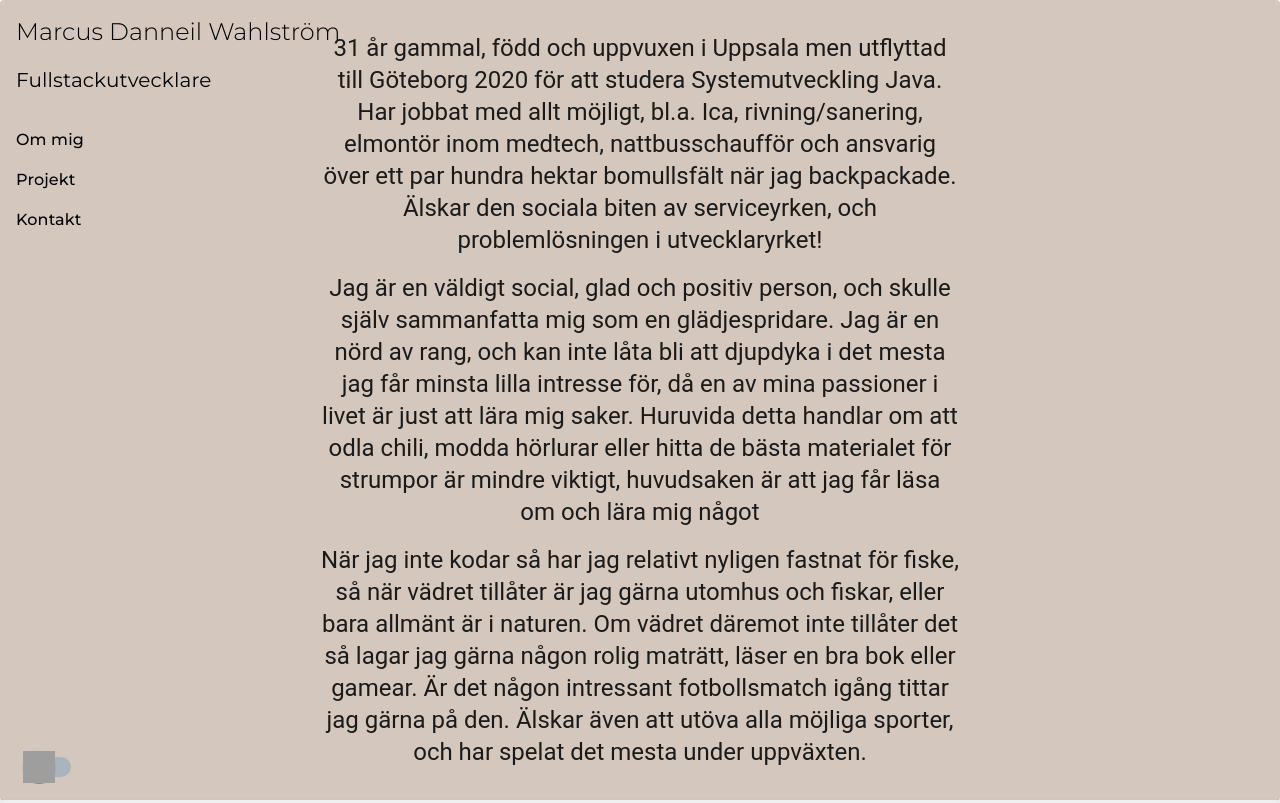
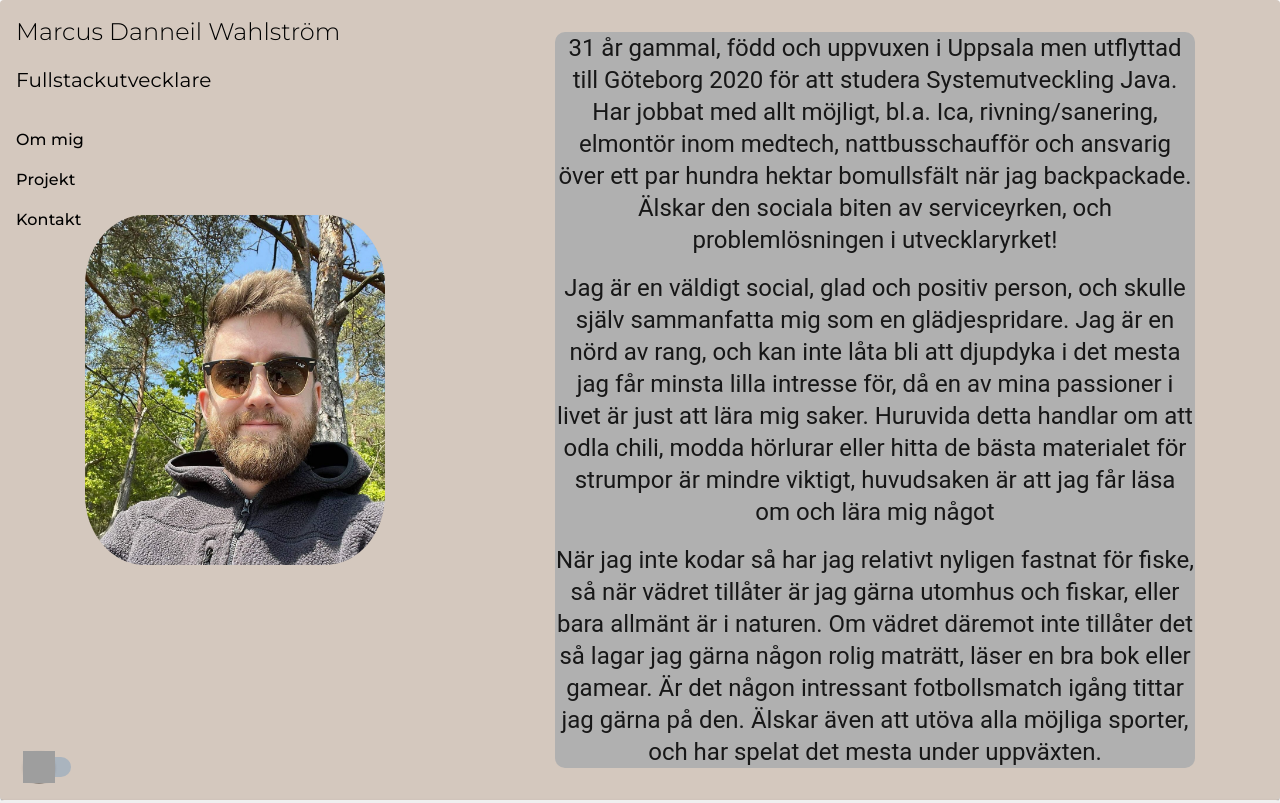
Before and after one commit to mdanneil/reactportfolio, a React (Create React App) app: page / in a window 1280 px wide. Shown: the top 803 px of the page. Built offline with nearby package versions, Linux system fonts and the light colour scheme; grey boxes are pictures that could not be loaded.

Commit message:
add image and ability to deploy to github pages for now

```diff
--- a/src/components/About.tsx
+++ b/src/components/About.tsx
@@ -1,6 +1,7 @@
 import { Grid, Typography } from "@mui/material";
 import { useTranslation } from "react-i18next";
 import React from "react";
+const imagePath: string = require("../assets/pfpimg.jpg");
 
 const About = () => {
   const { t } = useTranslation();
@@ -9,11 +10,36 @@ const About = () => {
     <section id="om mig">
       <Grid
         container
+        direction={"column"}
         justifyContent="center"
         alignItems="center"
         style={{ height: "100vh" }}
       >
-        <Grid item width={"50%"} textAlign={"center"}>
+        <div
+          style={{
+            width: "300px", // Set your desired width
+            height: "350px", // Set your desired height
+            borderRadius: "20%", // Make it round
+            overflow: "hidden", // Hide overflow to ensure a perfect circle
+            marginBottom: "20px", // Add margin for spacing
+          }}
+        >
+          <img
+            src={imagePath}
+            alt="Profile"
+            style={{
+              width: "100%", // Take up 100% of the container
+              height: "auto", // Maintain aspect ratio
+              display: "block", // Remove any default spacing issues
+            }}
+          />
+        </div>
+        <Grid
+          item
+          width={"50%"}
+          textAlign={"center"}
+          sx={{ backgroundColor: "#B0B0B0", borderRadius: "10px" }}
+        >
           <Typography variant="h5">{t("About.about")}</Typography>
           <p></p>
           <Typography variant="h5">{t("About.personality")}</Typography>
```
Also changed, not shown: package.json (+7 -3 lines), src/assets/pfpimg.jpg (added), 1 other file (tests, documents, lock files or other folders).
